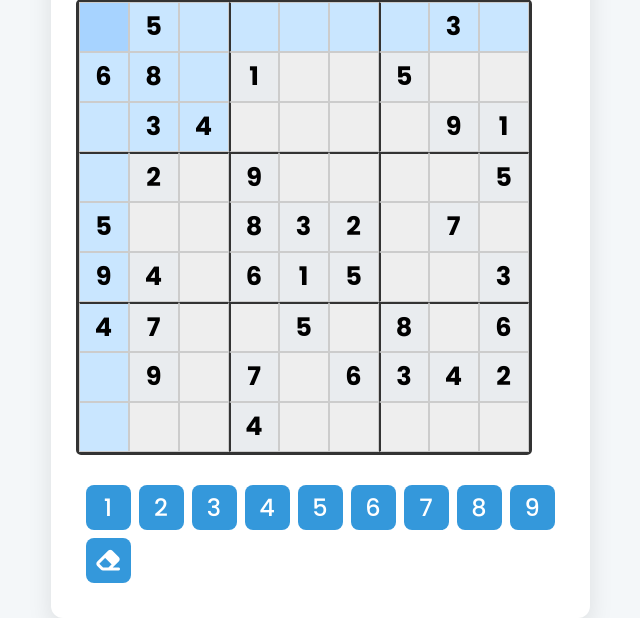
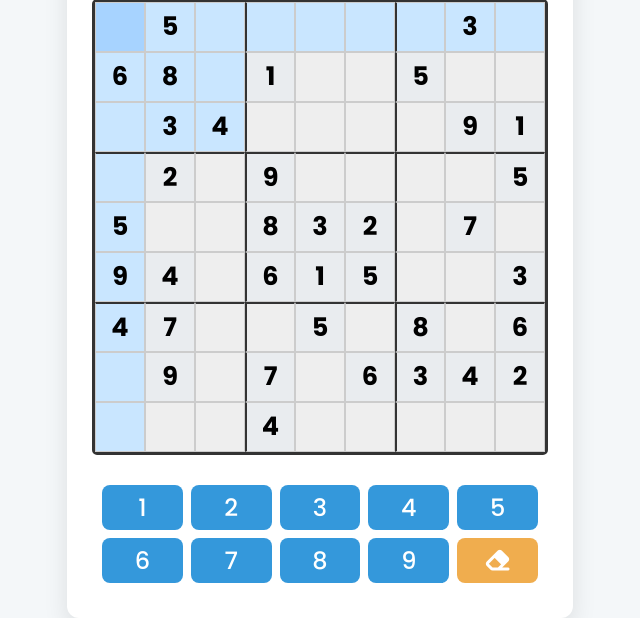
Before and after one commit to ahyouish/sudoku_2.0, a plain HTML site: page index.html in a window 1280 px wide. Both pictures are taken after a click on the element 440 px from the left and 278 px from the top of the page. Shown: the part 183-801 px from the top of the page, without its empty margins (320-960 px from the left). Drawn offline with Linux system fonts and the light colour scheme.

Commit message:
Update style.css

```diff
--- a/style.css
+++ b/style.css
@@ -1,5 +1,4 @@
 body {
-    /* UPDATED: Using Poppins font for a professional aesthetic */
     font-family: 'Poppins', sans-serif;
     display: flex;
     justify-content: center;
@@ -82,7 +81,6 @@ h1 {
     transition: background-color 0.15s;
 }
 
-/* --- CORRECTED: Rules for 3x3 box borders --- */
 .cell:nth-child(n+28):nth-child(-n+36),
 .cell:nth-child(n+55):nth-child(-n+63) {
     border-top: 2px solid #333;
@@ -91,7 +89,6 @@ h1 {
 .cell:nth-child(9n+7) {
     border-left: 2px solid #333;
 }
-/* --- END CORRECTION --- */
 
 .cell.fixed {
     color: #000;
@@ -106,7 +103,6 @@ h1 {
     background-color: #a7d3ff;
 }
 
-/* NEW: Style for highlighting same numbers */
 .cell.same-number-highlight {
     background-color: #d4edda;
     transition: background-color 0.2s;
@@ -123,14 +119,15 @@ h1 {
 
 .number-platform {
     display: grid;
-    grid-template-columns: repeat(9, 1fr);
+    /* UPDATED: Changed grid to fit 10 buttons (9 numbers + 1 erase) */
+    grid-template-columns: repeat(5, 1fr);
     gap: 8px;
     padding: 10px;
     margin-top: 20px;
 }
 
 .number-button {
-    width: 45px;
+    width: 100%; /* Use full grid column width */
     height: 45px;
     display: flex;
     justify-content: center;
@@ -142,6 +139,7 @@ h1 {
     border-radius: 8px;
     cursor: pointer;
     transition: transform 0.1s, background-color 0.1s;
+    box-sizing: border-box;
 }
 
 .number-button:hover {
@@ -155,6 +153,15 @@ h1 {
     opacity: 0.6;
     transform: scale(1);
 }
+
+/* NEW: Style for the erase button */
+.erase-button {
+    background-color: #f0ad4e; /* A distinct orange color */
+}
+.erase-button:hover {
+    background-color: #ec9b2e;
+}
+/* END NEW STYLE */
 
 .end-game-message {
     position: absolute;
@@ -189,7 +196,6 @@ h1 {
 
 #play-again-btn:hover { background-color: #218838; }
 
-/* NEW: Win and Loss Animations */
 .win-animation {
     color: #28a745;
     animation: scaleIn 0.5s cubic-bezier(0.68, -0.55, 0.27, 1.55) forwards;
@@ -210,7 +216,6 @@ h1 {
   10%, 30%, 50%, 70%, 90% { transform: translateX(-10px); }
   20%, 40%, 60%, 80% { transform: translateX(10px); }
 }
-/* END NEW ANIMATIONS */
 
 .confetti-container {
     position: fixed;
@@ -234,4 +239,4 @@ h1 {
 @keyframes confetti-fall {
     0% { transform: translateY(-100px) rotate(0deg); opacity: 1; }
     100% { transform: translateY(100vh) rotate(720deg); opacity: 0; }
-}
+      }
```
